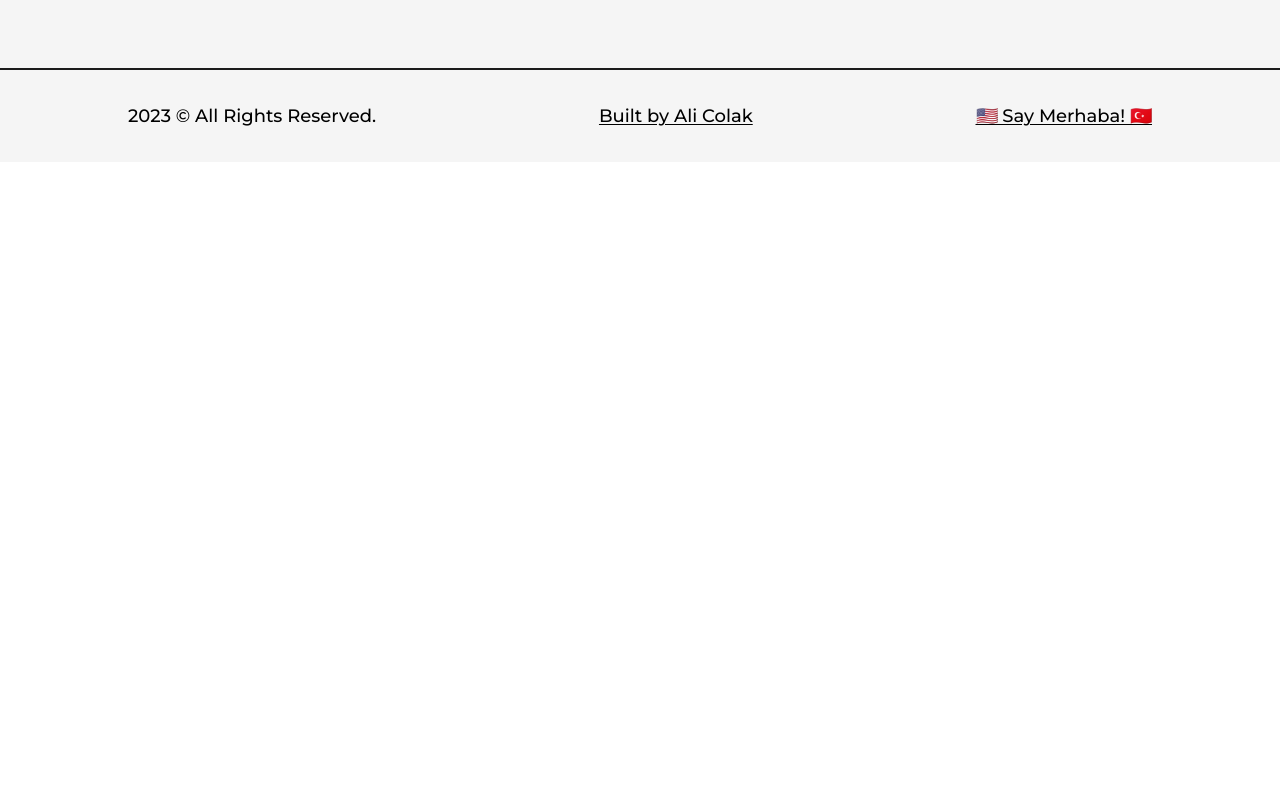
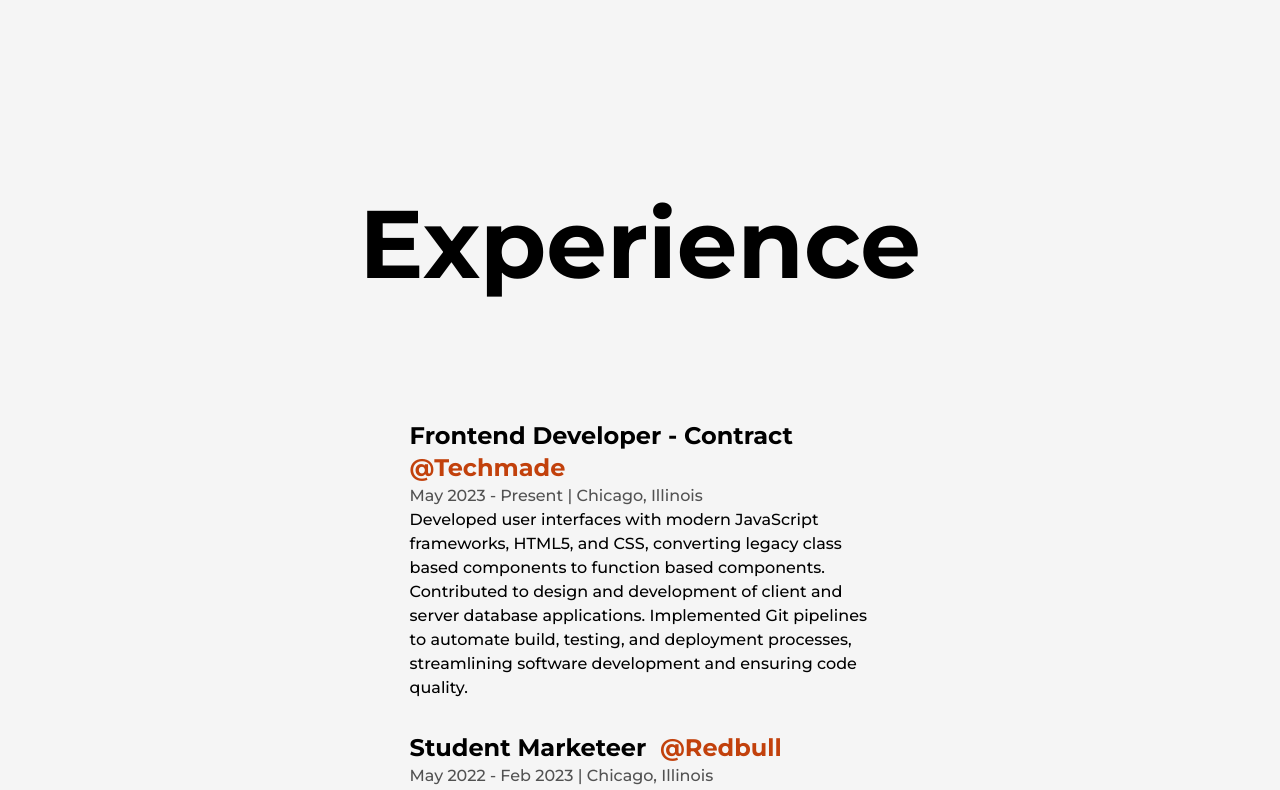
Before and after one commit to imalicolak/alicolak-portfolio1, a Next.js app: page /about in a window 1280 px wide. Shown: the part 2000-2790 px from the top of the page. Before the commit the page ends 2162 px from the top, so only its background shows below. Built offline with nearby package versions, Linux system fonts and the light colour scheme.

Commit message:
Experience Page added in

```diff
--- /dev/null
+++ b/src/components/Experience.jsx
@@ -0,0 +1,80 @@
+import React from "react";
+
+const Details = ({ position, company, companyLink, time, address, work }) => {
+  return (
+    <li className="my-8 first:mt-0 last:mb-0 w-[60%] mx-auto flex flex-col items-center justify-between">
+      <div>
+        <h3 className="capitalize font-bold text-2xl">
+          {position}&nbsp;{" "}
+          <a
+            href={companyLink}
+            target="_blank"
+            className="text-orange-700 capitalize "
+          >
+            {" "}
+            @{company}
+          </a>
+        </h3>
+        <span className="capitalize font-medium text-dark/75">
+          {time} | {address}
+        </span>
+        <p className="font-medium w-full"> {work} </p>
+      </div>
+    </li>
+  );
+};
+
+const Experience = () => {
+  return (
+    <div className="my-64">
+      <h2 className="font-bold text-8xl mb-32 text-center w-full">
+        {" "}
+        Experience
+      </h2>
+      <div className="w-[75%] mx-auto relative">
+        <ul>
+          <Details
+            position="Frontend Developer - Contract"
+            company="Techmade"
+            time="May 2023 - Present"
+            address="Chicago, Illinois"
+            work="Developed user interfaces with modern JavaScript frameworks, HTML5, and CSS, converting legacy class based components to
+            function based components. Contributed to design and development of client and server database applications. Implemented Git pipelines to automate build, testing, and deployment processes, streamlining software development and ensuring code
+            quality."
+          />
+          <Details
+            position="Student Marketeer"
+            company="Redbull"
+            time="May 2022 - Feb 2023"
+            address="Chicago, Illinois"
+            work="Created youth-centric campaigns that led to multiple 2000 can distribution milestones by developing sampling events for student
+            organizations.
+            Represented Red Bull brand personality through  everyday interactions with young adults, resulting in 15% average new consumer consumption per mission.
+            Designed roadmap for “Who Needs Wings” campaign for music festivals such as Lollapalooza; led to multiple successful can
+            distribution missions with cans of over 15,000 in each mission."
+          />
+          <Details
+            position="Digital Product Manager Intern"
+            company="HERMAN MILLER"
+            time="May 2022 - Aug 2022"
+            address="Chicago, Illinois"
+            work="Led a team of three to develop an international pilot internship program for MillerKnoll in Mexico. Improved Digital Asset Management (DAM) efficiency by developing filter methods tailored to company's in-use needs' for
+            hermanmiller, dwr, and hay, saving MillerKnoll over $10,000 in storage space. Supported a data migration between HermanMiller and Knoll and synchronized DUNS numbers in Salesforce to make sure brand
+            accounts were correct and easy to access.       Validated site launches in JIRA pre-launch for millerknoll.com, hermanmiller.com, and hay.com with a protocol driven approach"
+          />
+
+          <Details
+            position="Product Manager & UI/UX Designer (Quarter Zero Fellow)"
+            company="Letscook"
+            time="May 2017 - May 2018"
+            address="Chicago, Illinois"
+            work="Led the product development of “LetsCook” app that allowed users to find recipes by implementing the food items users had. Joined a startup accelerator program, taking the product through multiple life cycles, to building out the business plan, utilizing the lean startup methodology to build, test, and learn. Led MVP testing to converse with over 200 people about their experience with cooking and observed their interactions with the app.
+            Lead the UI/UX design of Letscook through analyzing user interactions."
+          />
+        </ul>
+      </div>
+    </div>
+  );
+};
+
+export default Experience;
--- a/src/pages/about.jsx
+++ b/src/pages/about.jsx
@@ -13,6 +13,7 @@ import {
 } from "framer-motion";
 import aliMusic from "../../public/images/instagram/aliMusic.jpg";
 import Skills from "@/components/Skills";
+import Experience from "@/components/Experience";
 
 //COMPONENT FOR NUMBER
 
@@ -117,6 +118,7 @@ const about = () => {
             </div>
           </div>
           <Skills />
+          <Experience />
         </Layout>
       </main>
     </>
```
